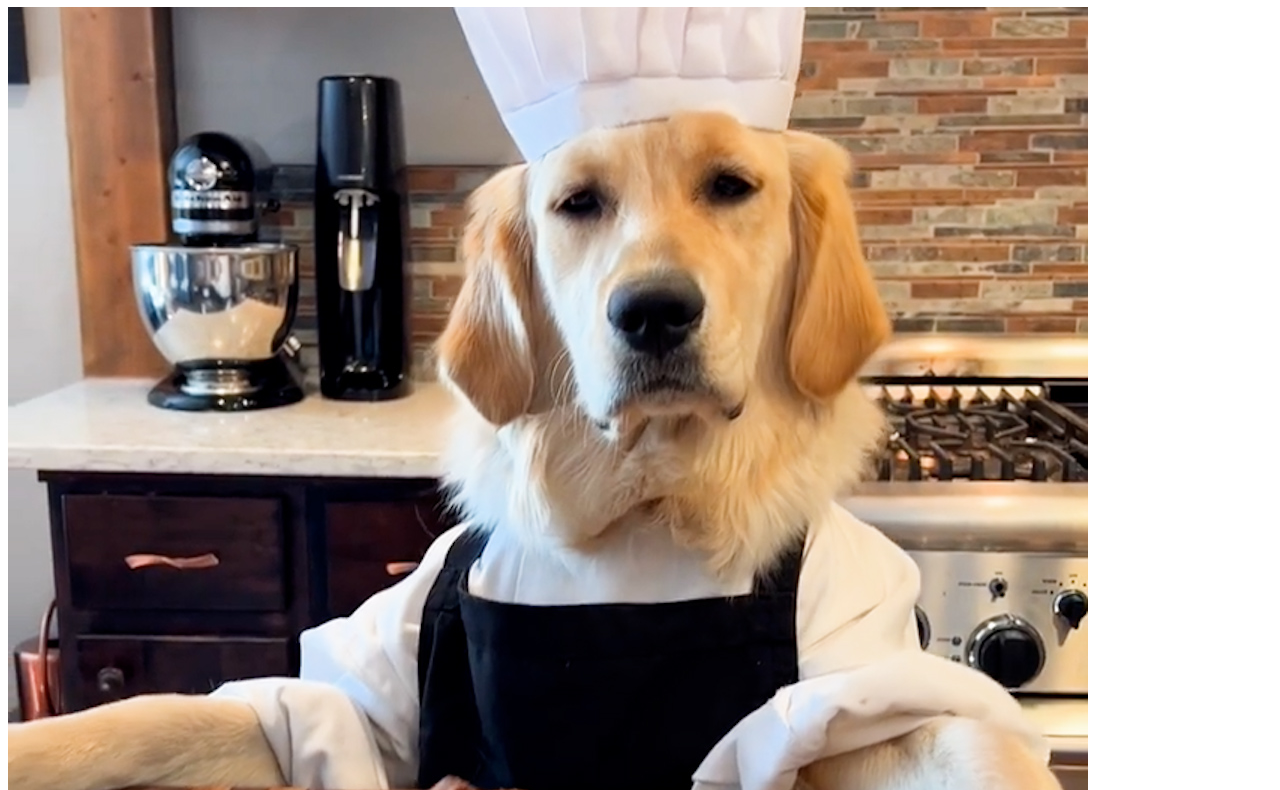
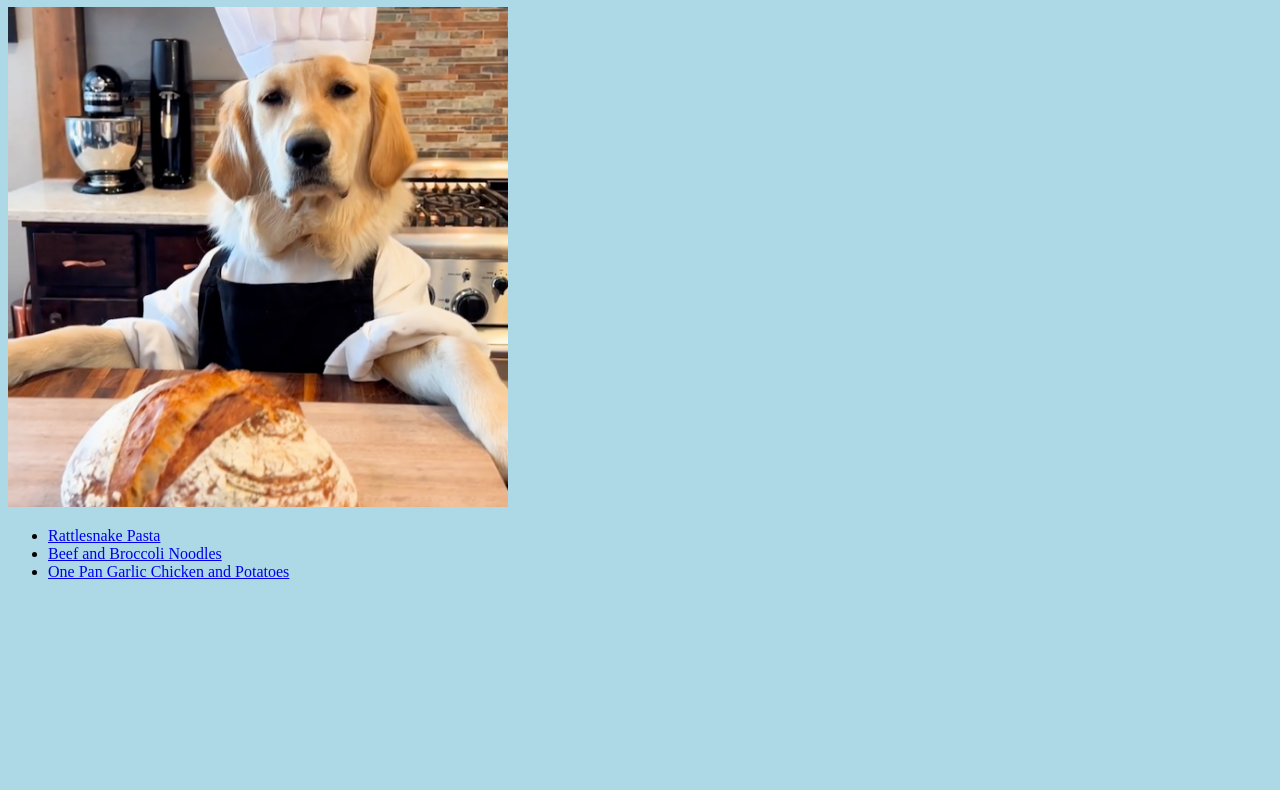
Before and after one commit to deepinsleep123/odin-recipes, a plain HTML site: page index.html in a window 1280 px wide. Shown: the part 73-863 px from the top of the page. After the commit the page ends 800 px from the top, so only its background shows below. Drawn offline with Linux system fonts and the light colour scheme.

Commit message:
Added style.css and applied it to the page making the background light blue

```diff
--- a/index.html
+++ b/index.html
@@ -4,11 +4,12 @@
   <meta charset="UTF-8">
   <meta name="viewport" content="width=device-width, initial-scale=1.0">
     <title>Odin Recipes</title>
+    <link rel="stylesheet" href="style.css">
 </head>
 <body>
   <h1>Odin Recipes</h1>
 
-  <img src="img/dog-chef.jpeg" alt="Image of a master chef">
+  <img height="500px" width="auto" src="img/dog-chef.jpeg" alt="Image of a master chef">
 
   <ul>
     <li><a href="recipes/rattlesnake-pasta.html">Rattlesnake Pasta</a></li>
--- /dev/null
+++ b/style.css
@@ -0,0 +1,7 @@
+* {
+  box-sizing: border-box;
+}
+
+body {
+  background-color: lightblue;
+}
```
Also changed, not shown: recipes/beef-and-broccoli-noodles.html (+1 -0 lines), recipes/one-pan-garlic-chicken-and-potatoes.html (+1 -0 lines), recipes/rattlesnake-pasta.html (+1 -0 lines).
